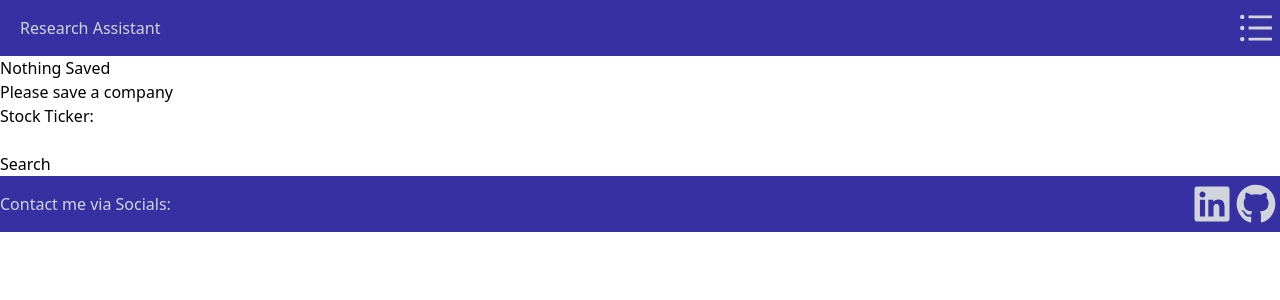
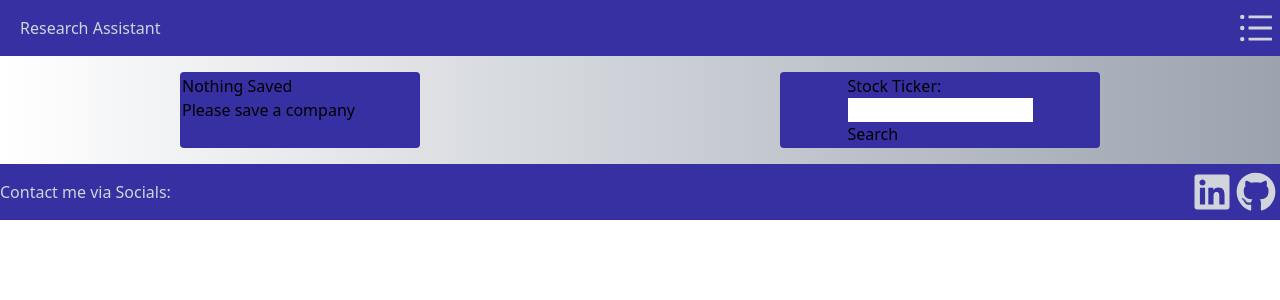
Before and after one commit to Ledan-bot/FARA, a React app: page / in a window 1280 px wide. Shown: the top 300 px of the page. Built offline with nearby package versions, Linux system fonts and the light colour scheme.

Commit message:
Added styling & set up Server Route

```diff
--- a/src/components/HomePage/HomePage.jsx
+++ b/src/components/HomePage/HomePage.jsx
@@ -10,11 +10,13 @@ export default function HomePage() {
     <>
       <Header />
       <main>
-        <section>
-          <SavedCompanies />
-        </section>
-        <section>
-          <TickerSearch />
+        <section className="flex flex-wrap justify-around bg-gradient-to-r from-white via to-gray-400">
+          <section className="m-4 w-60 bg-indigo-800 border-2 border-solid border-indigo-800 border-opacity-70 rounded ">
+            <SavedCompanies />
+          </section>
+          <section className="flex flex-col items-center m-4 w-80 bg-indigo-800 border-2 border-solid border-indigo-800 border-opacity-70 rounded ">
+            <TickerSearch />
+          </section>
         </section>
       </main>
       <Footer />
--- a/src/components/HomePage/TickerSearch.jsx
+++ b/src/components/HomePage/TickerSearch.jsx
@@ -1,11 +1,20 @@
 import React, {useState, useEffect} from 'react';
+import Axios from 'axios'
 
 export default function TickerSearch() {
+  let [input, updateInput] = useState('');
+
+  const searchTicker = (e) => {
+    e.preventDefault();
+    Axios.get('/api/search/:ticker', { params: {ticker: input}})
+
+
+  }
 
   return (
-    <form>
+    <form onSubmit={searchTicker}>
       <p>Stock Ticker:</p>
-      <input type="text" size='15' maxLength="30" />
+      <input type="text" size='15' maxLength="30" onChange={e => updateInput(e.target.value)} />
       <br />
       <button type="Submit">Search</button>
     </form>
```
Also changed, not shown: 1 other file (tests, documents, lock files or other folders).
